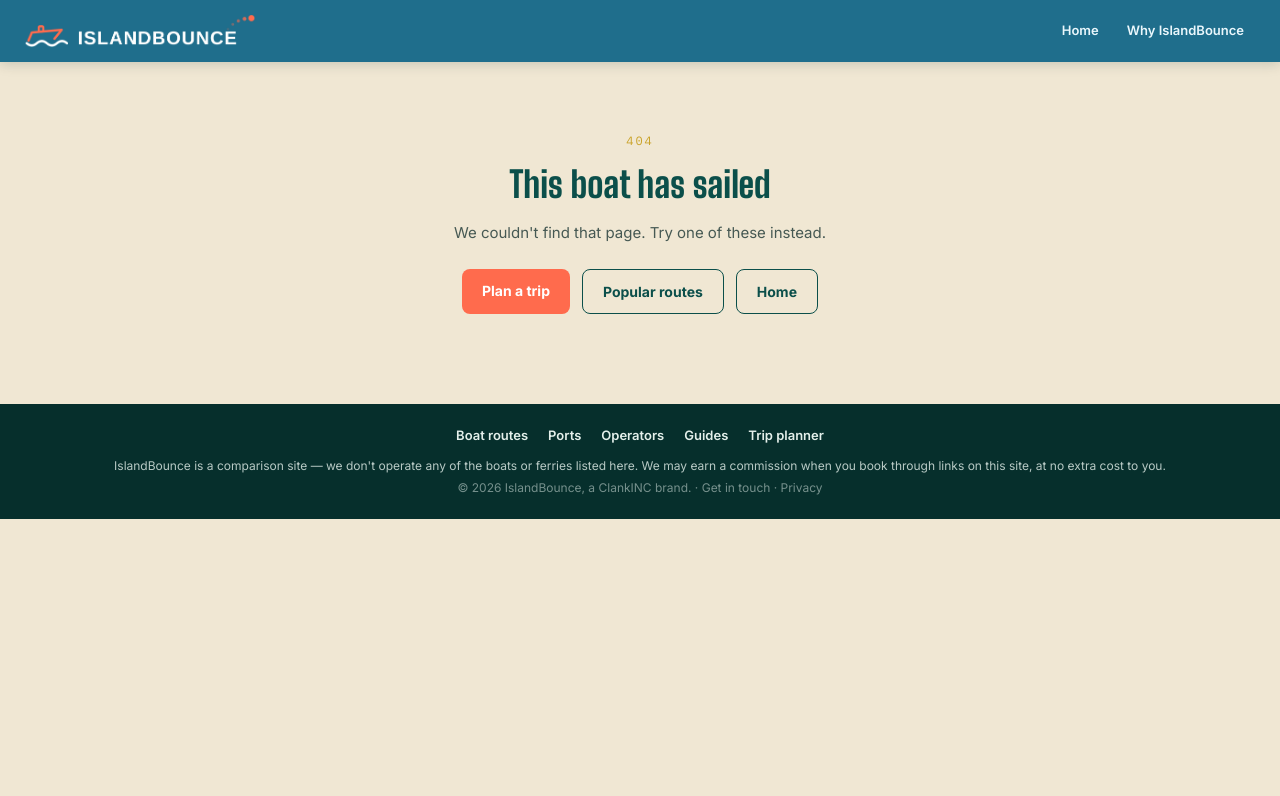
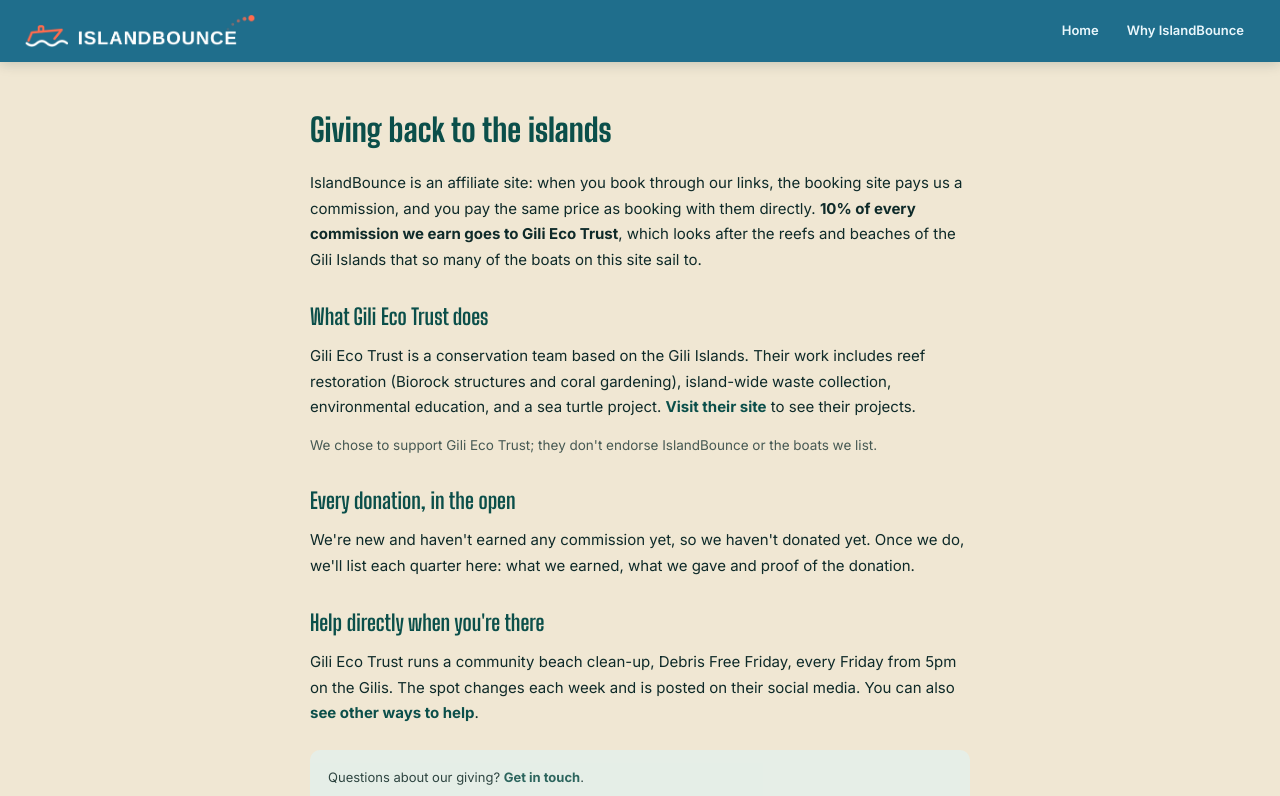
Before and after one commit to troyschneebeli-hub/islandbounce-web, a Next.js app: page /giving in a window 1280 px wide. Before the commit this address had no page. Shown: the top 796 px of the page. Built offline with nearby package versions, Linux system fonts and the light colour scheme.

Commit message:
Giving page: 10% of commission to Gili Eco Trust, with a public quarterly ledger; pledge line in the footer and on About

```diff
--- a/app/about/page.js
+++ b/app/about/page.js
@@ -1,4 +1,6 @@
+import Link from "next/link";
 import { COLORS } from "@/lib/theme";
+import { GIVING_LINE } from "@/data/giving";
 
 export const metadata = {
   title: "Why IslandBounce",
@@ -27,7 +29,8 @@
       </p>
       <p style={{ fontSize: 15, lineHeight: 1.7, marginBottom: 16 }}>
         Our booking links go to our booking site, run with our partner 12Go. If you book through them we earn a
-        commission, at no extra cost to you. That&apos;s how the site stays free and independent.
+        commission, at no extra cost to you. That&apos;s how the site stays free and independent, and{" "}
+        <Link href="/giving" style={{ color: COLORS.sea, fontWeight: 700 }}>{GIVING_LINE}</Link>.
       </p>
       <div style={{ background: COLORS.foam, borderRadius: 10, padding: 18, fontSize: 13, opacity: 0.85 }}>
         <strong>Disclosure:</strong> IslandBounce participates in the 12Go affiliate program, and may join other travel
--- /dev/null
+++ b/app/giving/page.js
@@ -0,0 +1,91 @@
+import Link from "next/link";
+import { COLORS } from "@/lib/theme";
+import { GIVING } from "@/data/giving";
+
+export const metadata = {
+  title: "Giving Back to the Gili Islands",
+  description: `IslandBounce gives ${GIVING.percent}% of the commission it earns to ${GIVING.org}, which restores reefs and tackles waste on the Gili Islands. Booking through us costs you nothing extra.`,
+  alternates: { canonical: "/giving" },
+};
+
+const h2 = { fontFamily: "'Big Shoulders Display', sans-serif", fontWeight: 700, fontSize: 22, color: COLORS.sea, margin: "28px 0 10px" };
+const para = { fontSize: 15, lineHeight: 1.7, marginBottom: 14 };
+const th = { textAlign: "left", fontSize: 11, letterSpacing: 0.6, textTransform: "uppercase", color: COLORS.sea, padding: "8px 10px", borderBottom: `2px solid ${COLORS.foamLine}` };
+const td = { padding: "10px", fontSize: 14, borderBottom: `1px solid ${COLORS.foamLine}` };
+const aud = (n) => `A$${Number(n).toFixed(2)}`;
+
+export default function GivingPage() {
+  const { percent, org, orgUrl, orgHelpUrl, ledger } = GIVING;
+  const totalDonated = ledger.reduce((sum, r) => sum + (r.donatedAUD || 0), 0);
+  return (
+    <div style={{ maxWidth: 700, margin: "0 auto", padding: "44px 20px 60px" }}>
+      <h1 style={{ fontFamily: "'Big Shoulders Display', sans-serif", fontWeight: 800, fontSize: 32, color: COLORS.sea, marginBottom: 16 }}>
+        Giving back to the islands
+      </h1>
+      <p style={para}>
+        IslandBounce is an affiliate site: when you book through our links, the booking site pays us a commission, and you pay the same
+        price as booking with them directly. <strong>{percent}% of every commission we earn goes to {org}</strong>, which looks after the
+        reefs and beaches of the Gili Islands that so many of the boats on this site sail to.
+      </p>
+
+      <h2 style={h2}>What {org} does</h2>
+      <p style={para}>
+        {org} is a conservation team based on the Gili Islands. Their work includes reef restoration (Biorock structures and coral
+        gardening), island-wide waste collection, environmental education, and a sea turtle project.{" "}
+        <a href={orgUrl} target="_blank" rel="noopener noreferrer" style={{ color: COLORS.sea, fontWeight: 700 }}>Visit their site</a> to see
+        their projects.
+      </p>
+      <p style={{ ...para, fontSize: 13.5, opacity: 0.75 }}>
+        We chose to support {org}; they don&apos;t endorse IslandBounce or the boats we list.
+      </p>
+
+      <h2 style={h2}>Every donation, in the open</h2>
+      {ledger.length ? (
+        <>
+          <p style={para}>
+            We&apos;ve given {aud(totalDonated)} so far. Each quarter we add what we earned in commission, what we gave and proof of the
+            donation.
+          </p>
+          <div style={{ overflowX: "auto" }}>
+            <table style={{ width: "100%", borderCollapse: "collapse", minWidth: 480 }}>
+              <thead>
+                <tr>
+                  <th style={th}>Period</th>
+                  <th style={th}>Commission earned</th>
+                  <th style={th}>Donated</th>
+                  <th style={th}>Proof</th>
+                </tr>
+              </thead>
+              <tbody>
+                {ledger.map((r) => (
+                  <tr key={r.period}>
+                    <td style={td}>{r.period}</td>
+                    <td style={td}>{aud(r.earnedAUD)}</td>
+                    <td style={td}>{aud(r.donatedAUD)}</td>
+                    <td style={td}>{r.proof ? <a href={r.proof} target="_blank" rel="noopener noreferrer" style={{ color: COLORS.sea }}>Receipt</a> : "—"}</td>
+                  </tr>
+                ))}
+              </tbody>
+            </table>
+          </div>
+        </>
+      ) : (
+        <p style={para}>
+          We&apos;re new and haven&apos;t earned any commission yet, so we haven&apos;t donated yet. Once we do, we&apos;ll list each quarter
+          here: what we earned, what we gave and proof of the donation.
+        </p>
+      )}
+
+      <h2 style={h2}>Help directly when you&apos;re there</h2>
+      <p style={para}>
+        {org} runs a community beach clean-up, Debris Free Friday, every Friday from 5pm on the Gilis. The spot changes each week and is
+        posted on their social media. You can also{" "}
+        <a href={orgHelpUrl} target="_blank" rel="noopener noreferrer" style={{ color: COLORS.sea, fontWeight: 700 }}>see other ways to help</a>.
+      </p>
+
+      <div style={{ background: COLORS.foam, borderRadius: 10, padding: 18, fontSize: 13, opacity: 0.85, marginTop: 24 }}>
+        Questions about our giving? <Link href="/about" style={{ color: COLORS.sea, fontWeight: 700 }}>Get in touch</Link>.
+      </div>
+    </div>
+  );
+}
--- a/app/sitemap.js
+++ b/app/sitemap.js
@@ -8,7 +8,7 @@
 export default function sitemap() {
   // Pages that show sailing data change when the timetable does; the others carry no date rather than
   // "now" on every deploy, which would tell Google every page changed each time.
-  const pages = ["", "/about", "/indonesia/book", "/indonesia/destinations", "/privacy"];
+  const pages = ["", "/about", "/indonesia/book", "/indonesia/destinations", "/privacy", "/giving"];
   const dataPages = ["/indonesia", "/indonesia/routes", "/indonesia/ports", "/indonesia/operators", "/indonesia/guides"];
   return [
     ...pages.map((path) => ({ url: `${SITE_URL}${path}` })),
--- a/components/Footer.js
+++ b/components/Footer.js
@@ -1,6 +1,7 @@
 import Link from "next/link";
 import { COLORS } from "@/lib/theme";
 import { CONTACT_EMAIL } from "@/lib/site";
+import { GIVING_LINE } from "@/data/giving";
 
 export default function Footer() {
   return (
@@ -20,7 +21,8 @@
       </nav>
       <div style={{ opacity: 0.8, marginBottom: 4 }}>
         IslandBounce is a comparison site — we don't operate any of the boats or ferries listed here. We may earn a
-        commission when you book through links on this site, at no extra cost to you.
+        commission when you book through links on this site, at no extra cost to you.{" "}
+        <Link href="/giving" style={{ color: "inherit" }}>{GIVING_LINE}</Link>.
       </div>
       <div style={{ opacity: 0.5 }}>
         &copy; {new Date().getFullYear()} IslandBounce, a ClankINC brand. ·{" "}
--- /dev/null
+++ b/data/giving.js
@@ -0,0 +1,13 @@
+// Our giving pledge, shown on /giving, in the footer and on /about. Change the numbers here only.
+// `ledger`: one entry per quarter once commission comes in, newest first, with proof of the donation:
+//   { period: "Jan to Mar 2027", earnedAUD: 0, donatedAUD: 0, donatedOn: "2027-04-10", proof: "https://..." }
+// Never claim a donation that isn't in the ledger.
+export const GIVING = {
+  percent: 10,
+  org: "Gili Eco Trust",
+  orgUrl: "https://www.gilieco.com",
+  orgHelpUrl: "https://www.gilieco.com/how-to-help",
+  ledger: [],
+};
+
+export const GIVING_LINE = `${GIVING.percent}% of every commission we earn goes to ${GIVING.org}`;
```
Also changed, not shown: 1 other file (tests, documents, lock files or other folders).
